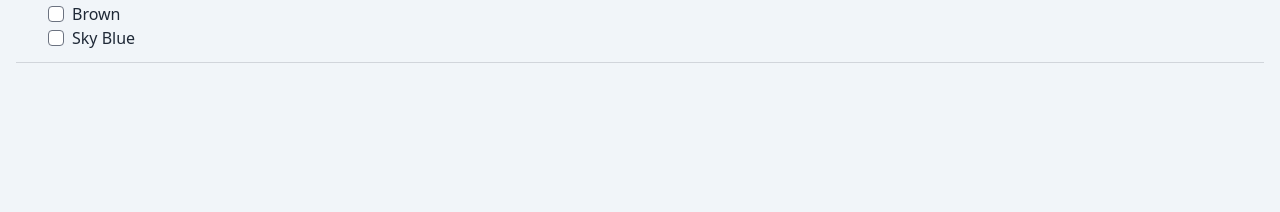
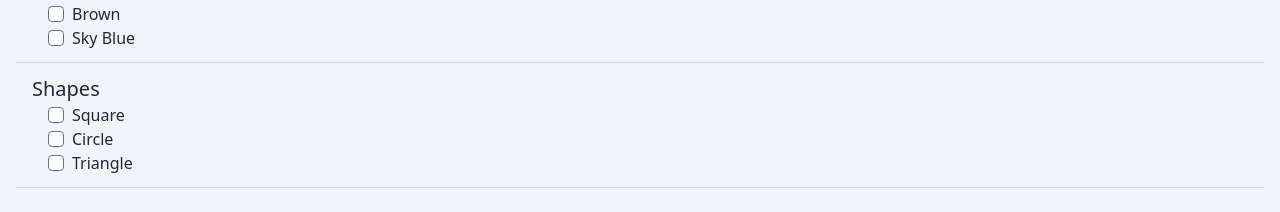
Before and after one commit to fabiankachlock/colors-and-shapes, a Vue app: page /settings in a window 1280 px wide. Shown: the part 494-706 px from the top of the page. Built offline with nearby package versions, Linux system fonts and the light colour scheme.

Commit message:
feat: add shape config

```diff
--- /dev/null
+++ b/src/components/settings/ShapeSelection.vue
@@ -0,0 +1,36 @@
+<template>
+  <div>
+    <div v-for="shape in supportedShapes" :key="shape" class="flex flex-row items-center justify-start">
+      <input
+        type="checkbox"
+        :checked="enabledMap[shape]"
+        class="rounded text-blue-500 dark:text-blue-600 mx-2"
+        @change="evt => clickHandler(shape, evt.target as HTMLInputElement)"
+      />
+      <p>{{ t('shape.' + shape) }}</p>
+    </div>
+  </div>
+</template>
+
+<script setup lang="ts">
+import { useConfig } from '@/core/adapters/config';
+import { Shape } from '@/core/business/Shapes';
+import { onMounted } from 'vue';
+import { useI18n } from 'vue-i18n';
+
+const { t } = useI18n();
+const supportedShapes = Object.values(Shape);
+const config = useConfig();
+const enabledMap: Record<string, boolean> = {};
+
+onMounted(() => {
+  for (const col of config.shapes) {
+    enabledMap[col] = true;
+  }
+});
+
+const clickHandler = (Shape: Shape, element: HTMLInputElement) => {
+  enabledMap[Shape] = element.checked;
+  config.setShape(Shape, element.checked);
+};
+</script>
--- a/src/core/adapters/config.ts
+++ b/src/core/adapters/config.ts
@@ -3,13 +3,15 @@ import { defineStore } from 'pinia';
 import { Card } from '../business/Card';
 import { Color } from '../business/Colors';
 import { toggleElement } from '../business/helper/toggleArrayElement';
-import { Shape } from '../business/Shape';
+import { Shape } from '../business/Shapes';
 
 const languageKey = '__$lng';
 const uiKey = '__$ui';
 const colorsKey = '__$colors';
+const shapesKey = '__$shapes';
 
 const DefaultColors = [...Object.values(Color)] as Color[];
+const DefaultShapes = [...Object.values(Shape)] as Shape[];
 
 const changeLanguage = (lng: string) => {
   setI18nLanguage(lng);
@@ -30,7 +32,7 @@ export const useConfig = defineStore('config', {
     return {
       useDarkMode: false,
       language: 'en',
-      shapes: [] as Shape[],
+      shapes: DefaultShapes,
       colors: DefaultColors,
       numberOfCard: 30 as number
     };
@@ -53,8 +55,10 @@ export const useConfig = defineStore('config', {
       });
     },
     setShape(shape: Shape, enabled: boolean) {
+      const newShapes = toggleElement(this.shapes, shape, enabled);
+      localStorage.setItem(shapesKey, JSON.stringify(newShapes));
       this.$patch({
-        shapes: toggleElement(this.shapes, shape, enabled)
+        shapes: newShapes
       });
     },
     configure() {
@@ -75,11 +79,13 @@ export const useConfig = defineStore('config', {
       changeUIMode(storedDarkMode);
 
       const storedColors = localStorage.getItem(colorsKey);
+      const storedShapes = localStorage.getItem(shapesKey);
 
       this.$patch({
         useDarkMode: storedDarkMode,
         language: language,
-        colors: (storedColors ? JSON.parse(storedColors) : undefined) ?? DefaultColors
+        colors: (storedColors ? JSON.parse(storedColors) : undefined) ?? DefaultColors,
+        shapes: (storedShapes ? JSON.parse(storedShapes) : undefined) ?? DefaultShapes
       });
     }
   }
--- a/src/core/business/Card.ts
+++ b/src/core/business/Card.ts
@@ -1,5 +1,5 @@
 import { Color } from './Colors';
-import { Shape } from './Shape';
+import { Shape } from './Shapes';
 import { v4 as uuid } from 'uuid';
 
 export class Card {
--- a/src/core/business/Scrambler.ts
+++ b/src/core/business/Scrambler.ts
@@ -1,7 +1,7 @@
 import { Card } from './Card';
 import { Color } from './Colors';
 import { shuffle } from './helper/shuffle';
-import { Shape } from './Shape';
+import { Shape } from './Shapes';
 
 export function CreatePairs(allowedColors: Color[], allowedShapes: Shape[], numberOfCards: number): Card[] {
   const availableCards: Card[] = [];
--- a/src/locales/de.json
+++ b/src/locales/de.json
@@ -4,7 +4,8 @@
 		"title": "Einstellungen",
 		"language": "Sprache",
 		"darkmode": "Dunkler Modus",
-		"colors": "Farben"
+		"colors": "Farben",
+		"shapes": "Formen"
 	},
 	"lng": {
 		"de": "Deutsch",
@@ -23,5 +24,10 @@
 		"cpi": "Rosa",
 		"cbr": "Braun",
 		"csk": "Himmelblau"
+	},
+	"shape": {
+		"ssq": "Quadrat",
+		"sci": "Kreis",
+		"str": "Dreieck"
 	}
 }
--- a/src/locales/en.json
+++ b/src/locales/en.json
@@ -4,7 +4,8 @@
 		"title": "Settings",
 		"language": "Language",
 		"darkmode": "Darkmode",
-		"colors": "Colors"
+		"colors": "Colors",
+		"shapes": "Shapes"
 	},
 	"lng": {
 		"de": "Deutsch",
@@ -23,5 +24,10 @@
 		"cpi": "Pink",
 		"cbr": "Brown",
 		"csk": "Sky Blue"
+	},
+	"shape": {
+		"ssq": "Square",
+		"sci": "Circle",
+		"str": "Triangle"
 	}
 }
--- a/src/pages/Settings.vue
+++ b/src/pages/Settings.vue
@@ -19,6 +19,12 @@
             <ColorSelection />
           </div>
         </div>
+        <div class="row">
+          <p class="text-xl">{{ t('settings.shapes') }}</p>
+          <div class="ml-2">
+            <ShapeSelection />
+          </div>
+        </div>
       </main>
     </div>
   </div>
@@ -29,6 +35,7 @@ import LanguageSelection from '@/components/settings/LanguageSelection.vue';
 import { useI18n } from 'vue-i18n';
 import ThemeSwitch from '@/components/settings/ThemeSwitch.vue';
 import ColorSelection from '@/components/settings/ColorSelection.vue';
+import ShapeSelection from '@/components/settings/ShapeSelection.vue';
 
 const { t } = useI18n();
 </script>
```
Also changed, not shown: src/core/business/Shapes.ts (renamed from src/core/business/Shape.ts).
